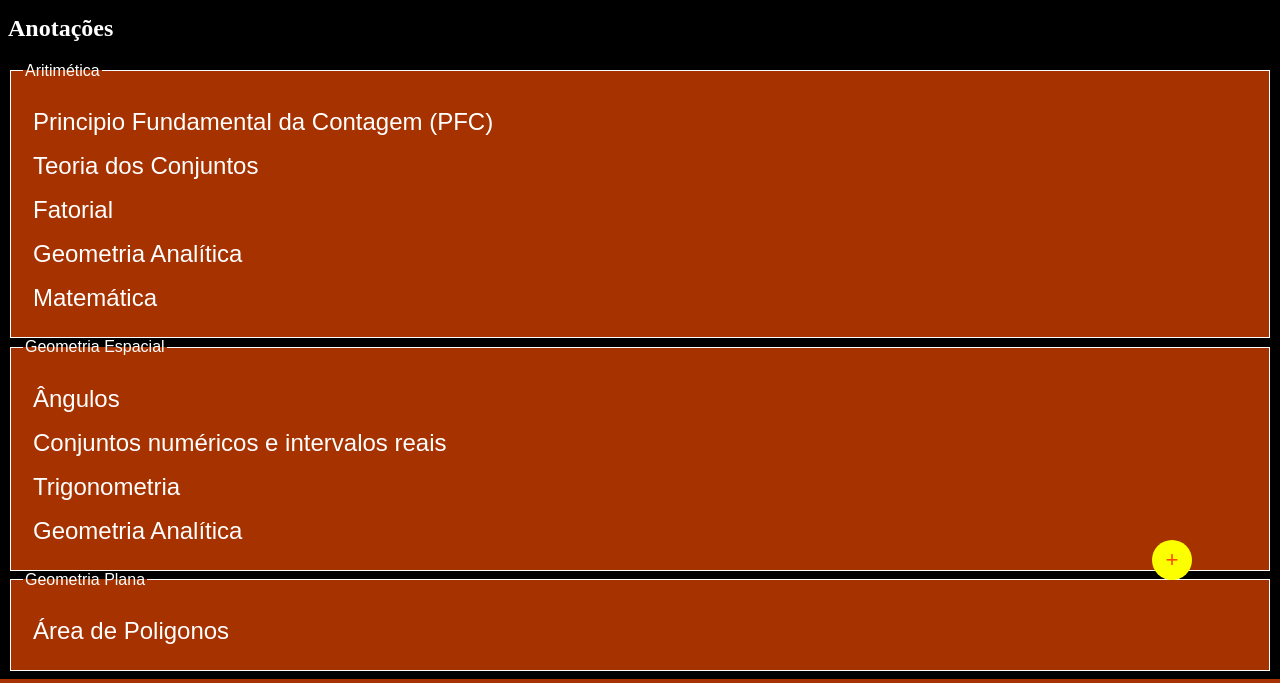
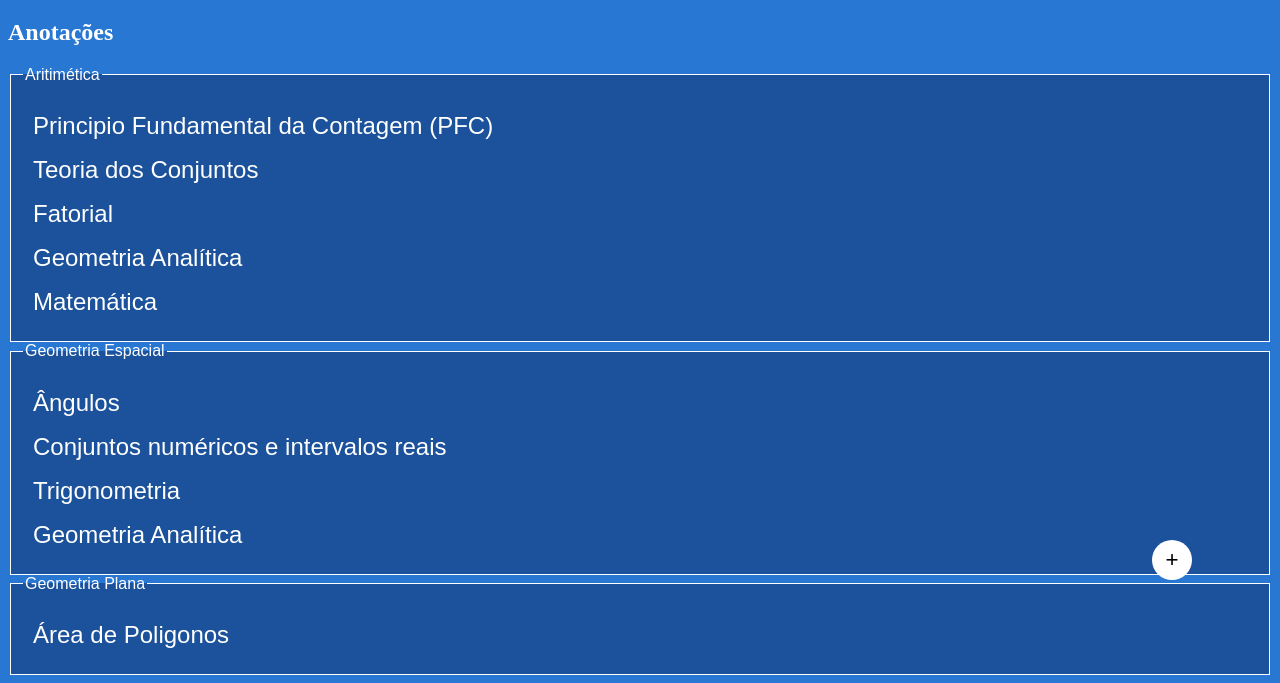
Before and after one commit to KidFlashReverse/Feynmapp2.0, a PHP site: page /conteudos/exatas/matematica.php in a window 1280 px wide. Shown: the part 180-863 px from the top of the page. Run offline with PHP 8.4, Linux system fonts and the light colour scheme; data comes from the database, SQL or seed files in the repository.

Commit message:
Estilo exatas

```diff
--- a/conteudos/exatas/matematica.php
+++ b/conteudos/exatas/matematica.php
@@ -30,11 +30,14 @@ $_SESSION['mat'] = 'mt';
     <section>
         <header>
             <div class="volte">
+                <a href="../../index.php"><img src="../../imgs/voltar.png" class="media-object  img-responsive img-thumbnail" width="   20px"></a>
+            </div>
+            <!-- <div class="volte">
             <a href="../../index.php">voltar</a>
-            </div>
+            </div> -->
             <br>
             <div class="titul">
-            <h1>Matemática</h1>
+                <h1>Matemática</h1>
             </div>
             <div class="tmat">
         </header>
--- a/css/exatas.css
+++ b/css/exatas.css
@@ -1,16 +1,27 @@
 body{
-    background-color: black;
+    background-color: rgb(39, 119, 211);
     color: white;
 }
 
 .titul{
-    border-width: 2px;
+    border-width: 1px;
     border-style: solid;
     font-size:30px;
-    color: white;
+    color: rgb(0, 0, 0);
     text-align: center;
     font-family: Arial, Helvetica, sans-serif;
-    color: #FF4D00;
+    color: #ffffff;
+    object-position: center;
+    align-items: center;
+    background-color: #000000;
+    background-image: url("https://img.myloview.com.br/posters/math-educational-vector-seamless-background-with-handwritten-formulas-figures-calculations-chalk-on-blackboard-effect-700-210303281.jpg");
+}
+.titul h1{
+    background-color: rgb(0, 0, 0, 0.6);
+    text-align: center;
+    position: relative;
+    left: 40%;
+    width: 260px;
 }
 
 .volte{
@@ -19,14 +30,15 @@ body{
     color: white;
     position: relative;
     text-decoration: none;
-    font-family: Arial, Helvetica, sans-serif
+    font-family: Arial, Helvetica, sans-serif;
+    padding-top: 0%;
 }
 
 
 .field{
     border-style: solid;
     border-color: white;
-    background-color: #ff4d00a6;
+    background-color: #153f7ea6;
     border-width: 1px;
     font-family: Arial, Helvetica, sans-serif;
 }
@@ -56,17 +68,25 @@ body{
 .field ul li a:hover{
     color: rgb(0, 0, 0);
 }
-.add{
+.add button{
     position: fixed;
     left: 90%;
     top: 90%;
-}
-.add button{
-    background-color: rgb(251, 255, 0);
+    cursor: pointer;
+    z-index: 5;
+    background-color: rgb(255, 255, 255);
     width: 40px;
     height: 40px;
     border-radius: 20px 20px 20px 20px;
     border: 0px;
-    color: #ff4800;
+    color: #000000;
     font-size: 1.4em;
+    text-align: center;
 }
+.add a{
+    text-decoration: none;
+    color: black;
+    position: relative;
+    top: 8px;
+    left: 1px;
+}
--- a/index.php
+++ b/index.php
@@ -118,6 +118,7 @@ if(isset($_SESSION['logado']) == false){
                 <video width="390" height="240" controls>
                     <source src="" type="video/mp4">
                 </video>
+            </div>
             </article>
             <aside>
 
```
Also changed, not shown: imgs/Logotipo Voy tech.png (deleted), imgs/Voy tech semfundo.png (deleted), imgs/Voytech.png (renamed from imgs/Voy tech semfundo_cropped.png), imgs/voltar.png (added). Lines whose indentation alone changed are shown as unchanged.
